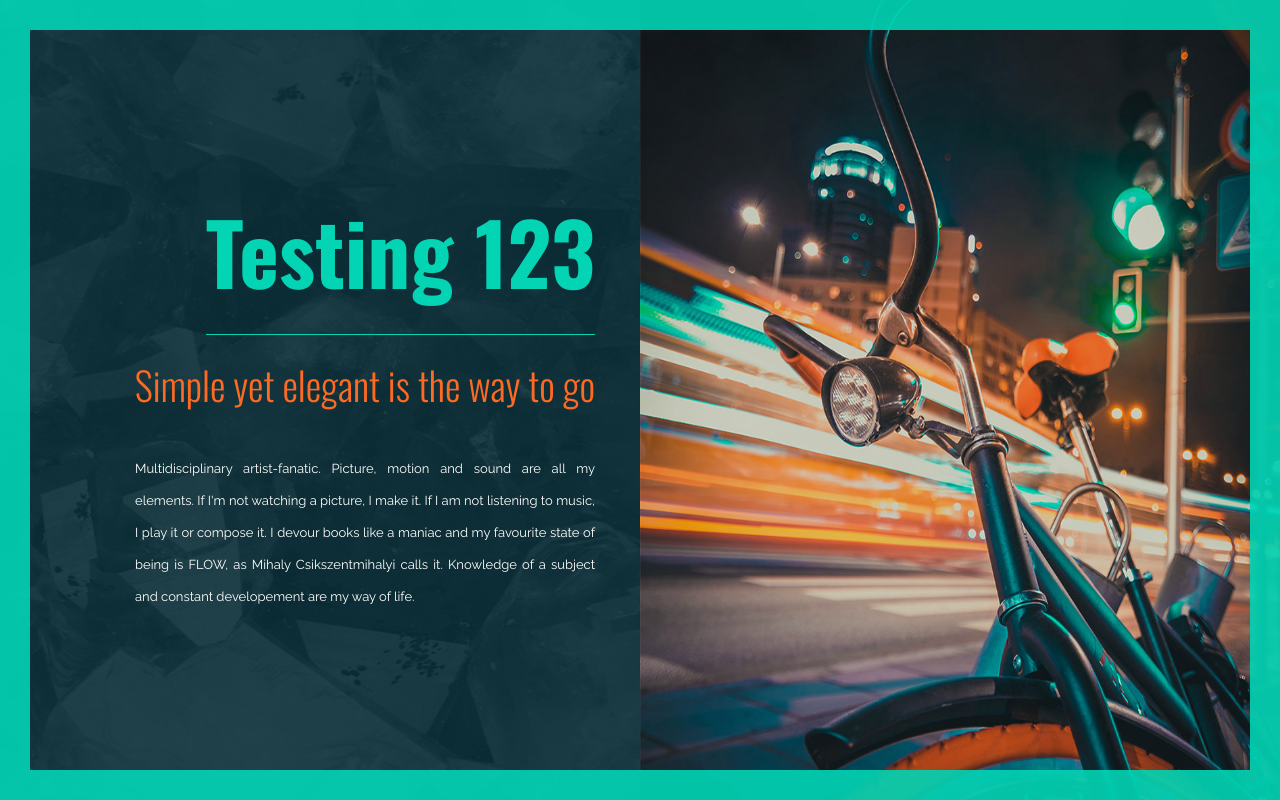
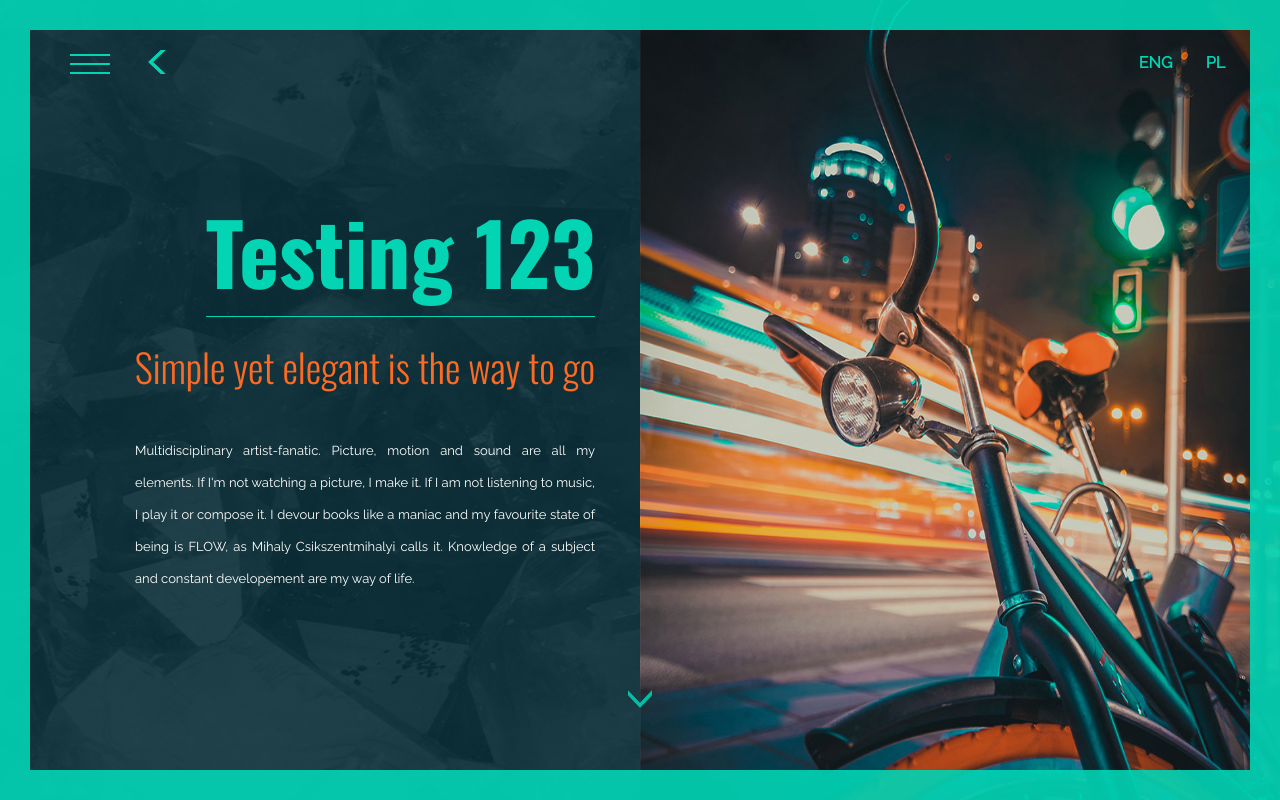
Before and after one commit to ghost717/velocity-js, a website: page index.html in a window 1280 px wide. Drawn offline with nearby package versions, Linux system fonts and the light colour scheme.

Commit message:
finishing layout

```diff
--- a/index.html
+++ b/index.html
@@ -15,6 +15,36 @@
     <section id="page" class="flex-center" style="background-image: url('dist/assets/images/bg.jpg');">
         <div class="bg" ></div>
 
+        <header class="content flex-center">
+            <nav id="menu">
+                <ul>
+                    <!-- <li><a href="#"><img src="dist/assets/images/hamburger.png" alt=""></a></li> -->
+                    <li>
+                        <button class="menu-toggle" aria-controls="primary-menu" aria-expanded="false">
+                            <span class="mbtn">
+                                <span class="mb mb1"></span>
+                                <span class="mb mb2"></span>
+                                <span class="mb mb3"></span>
+                            </span>
+                        </button>
+                    </li>
+                    <li><a href="#"><img src="dist/assets/images/back.png" alt=""></a></li>
+                </ul>
+                <div id="primary-menu" class="flex-center">
+                    <ul>
+                        <li><a href="#">Home</a></li>
+                        <li><a href="#">Contact</a></li>
+                    </ul>
+                </div>
+            </nav>
+            <nav id="lang">
+                <ul>
+                    <li><a href="#">ENG</a></li>
+                    <li><a href="#">PL</a></li>
+                </ul>
+            </nav>
+        </header>
+
         <div id="post">
             <div class="post content">
                 <h1 class="title">Testing 123</h1>
@@ -24,6 +54,7 @@
                 </article>
             </div>
         </div>
+
         <div id="thumb">
             <div class="bg flex" style="background-image: url('dist/assets/images/bike.jpg');">
                 <img src="dist/assets/images/bike.jpg" alt="">
@@ -32,6 +63,13 @@
 
         <div class="bg frame"></div>
 
+        <footer class="content">
+            <nav id="bottom" class="center">
+                <ul>
+                    <li><a href="#"><img src="dist/assets/images/down.png" alt=""></a></li>
+                </ul>
+            </nav>
+        </footer>
     </section>
 
     <script src="dist/assets/js/velocity.min.js"></script>
```
Also changed, not shown: dist/assets/css/app.min.css, dist/assets/css/layout.min.css.
